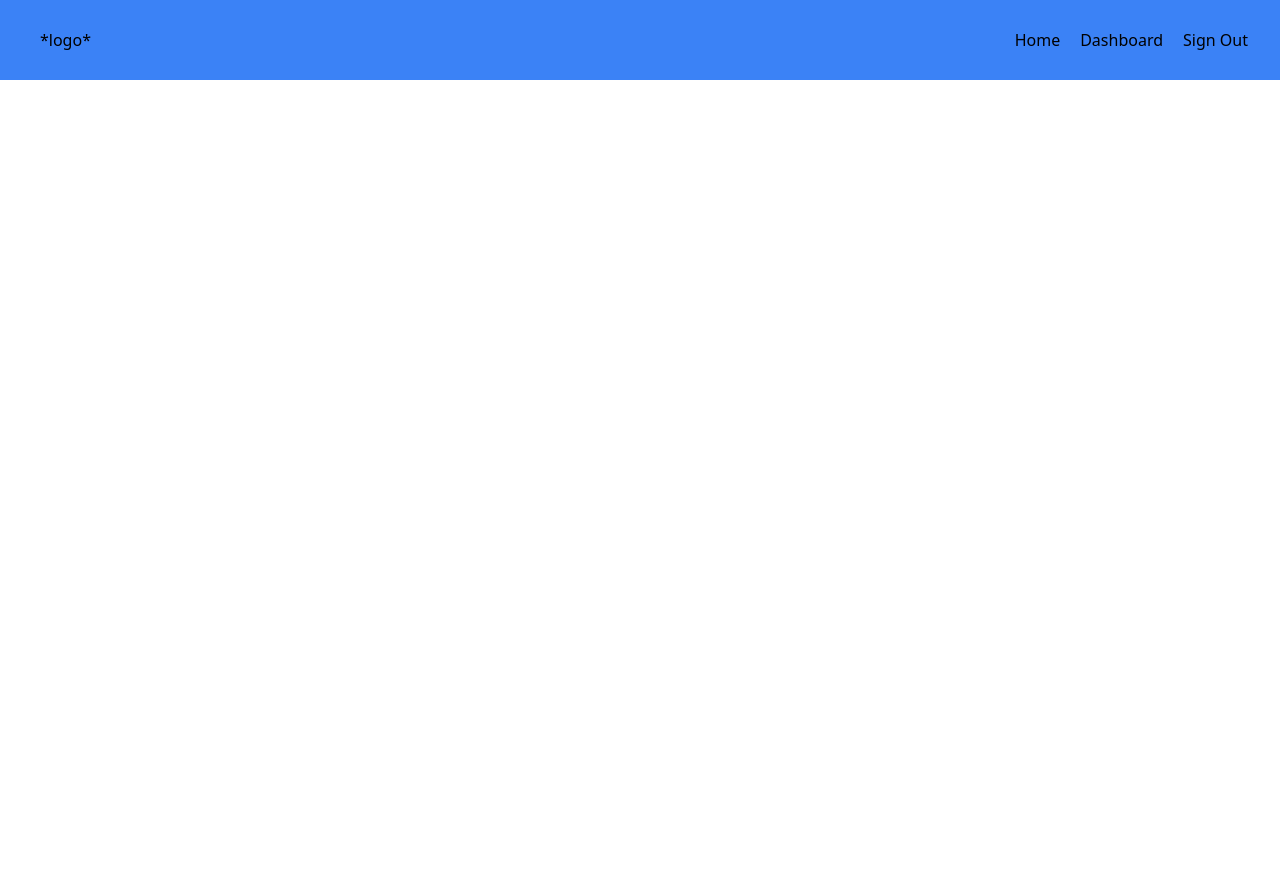
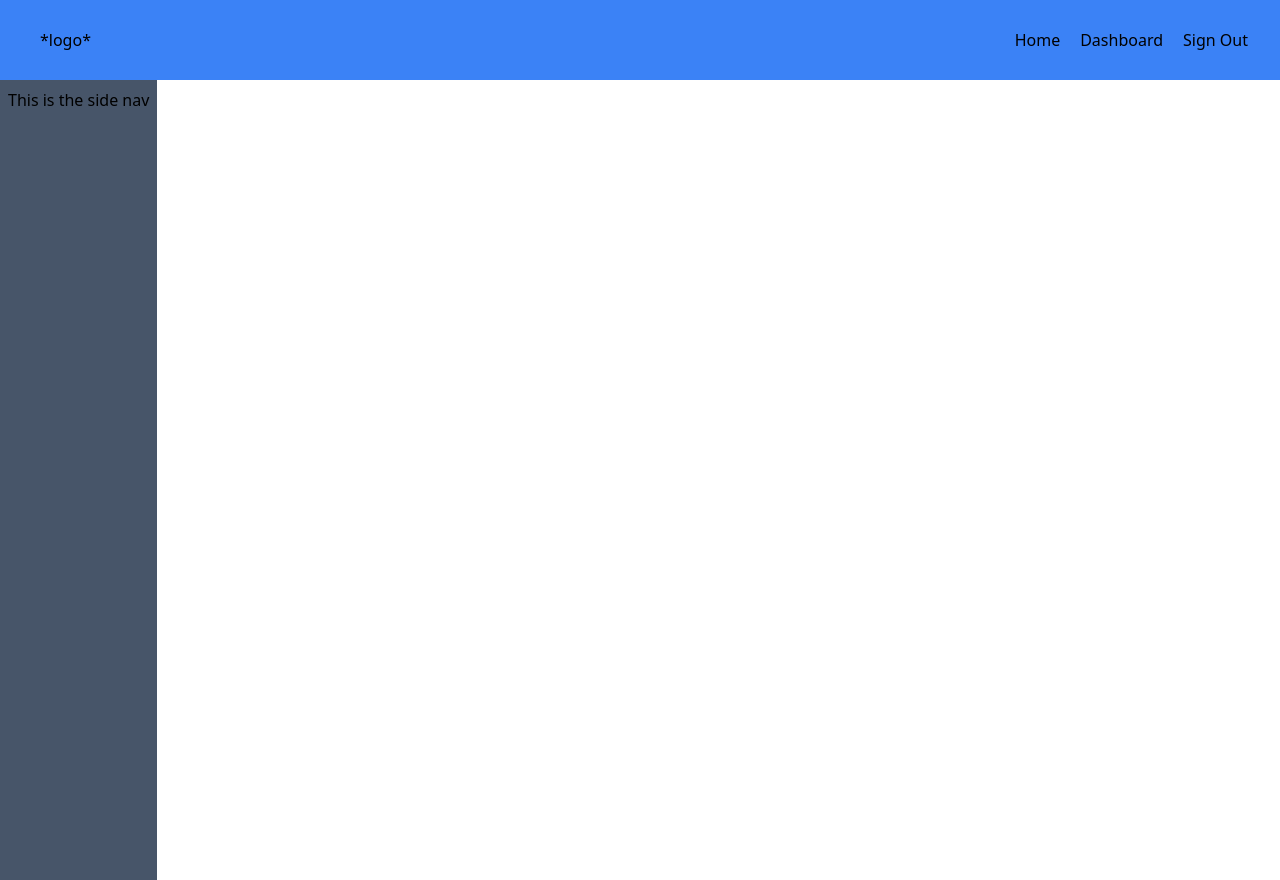
Before and after one commit to MyPropertyPal/my-property-pal-web, a Next.js app: page /Dashboard in a window 1280 px wide. Before the commit the page ends 800 px from the top, so only its background shows below. Built offline with nearby package versions, Linux system fonts and the light colour scheme; no server answers; the database is empty; sample sign-in values are in the browser's storage.

Commit message:
added layout with side nav component.

```diff
--- /dev/null
+++ b/app/Dashboard/SideNav.js
@@ -0,0 +1,11 @@
+import React from "react";
+
+function SideNav() {
+  return (
+    <div className="h-screen bg-slate-600 max-w-[200px] p-2">
+      This is the side nav
+    </div>
+  );
+}
+
+export default SideNav;
--- /dev/null
+++ b/app/Dashboard/layout.js
@@ -0,0 +1,12 @@
+import SideNav from "./SideNav";
+
+export default function Layout({ children }) {
+  return (
+    <>
+      <main className="flex">
+      <SideNav/>
+        {children}
+        </main>
+    </>
+  );
+}
--- a/app/Dashboard/page.js
+++ b/app/Dashboard/page.js
@@ -28,18 +28,20 @@ function Page() {
   return (
     <>
       {data ? (
-        <>
-          <h1 className="text-2xl">Welcome to the Dashboard {data.firstName}</h1>
-          <ul className="text-xl">
+        <div className="flex-col p-5">
+          <h1 className="text-2xl">
+            Welcome to the Dashboard {data.firstName}
+          </h1>
+          <ul className="text-xl space-y-3">
             <div className="underline">To Do</div>
-            <li>
-              switch around database so we can look them up with their email as
-              the id. We can query the user data from the firestore using their
-              email as the lookup.
+            <li className="list-decimal ml-8">
+              Make loading screen for dashboard
             </li>
-            <li>Your email is {user.email}</li>
+            <li className="list-decimal ml-8">
+              Work on making elements responsive to screen size
+            </li>
           </ul>
-        </>
+        </div>
       ) : null}
     </>
   );
--- a/app/layout.js
+++ b/app/layout.js
@@ -16,6 +16,7 @@ export default function RootLayout({ children }) {
     <html lang="en">
       <body className="h-screen ">
         <AuthContextProvider>
+          {/* Include shared UI here e.g. a header or sidebar */}
           <Header />
           {children}
         </AuthContextProvider>
```
